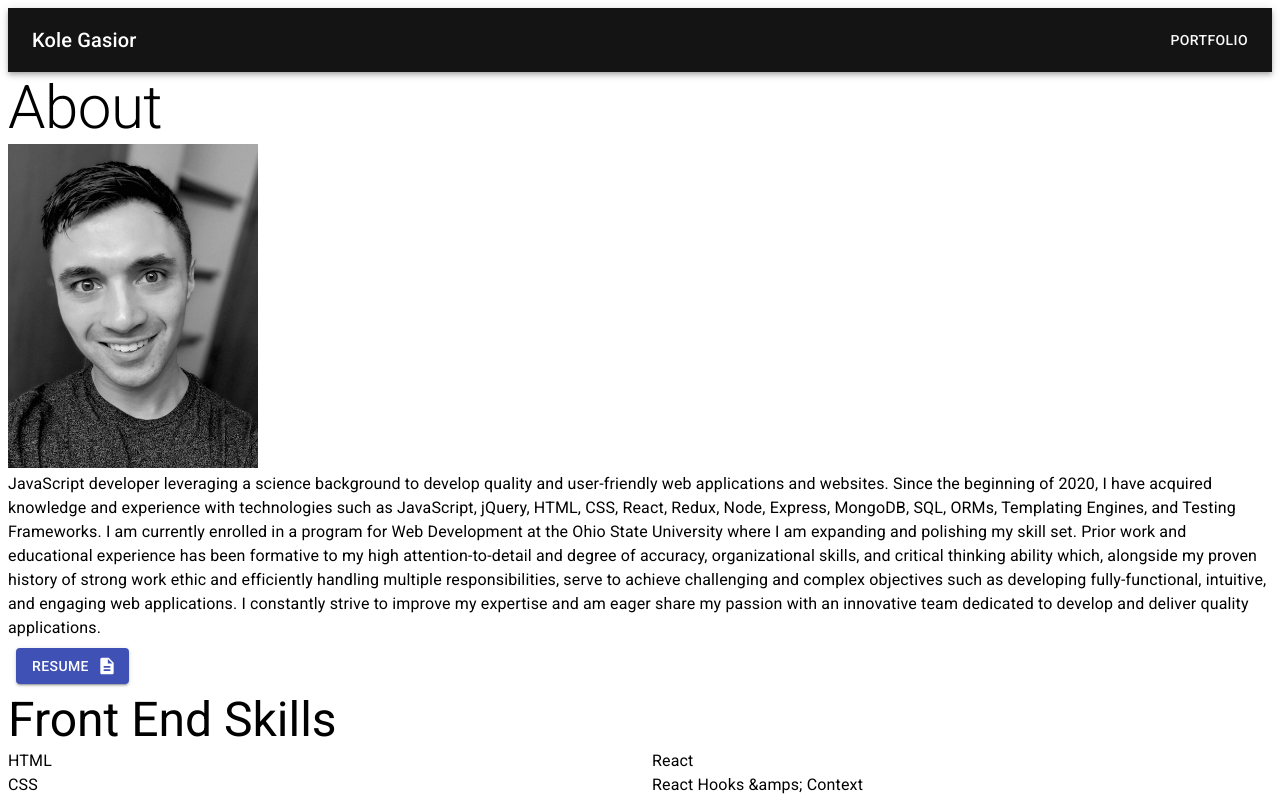
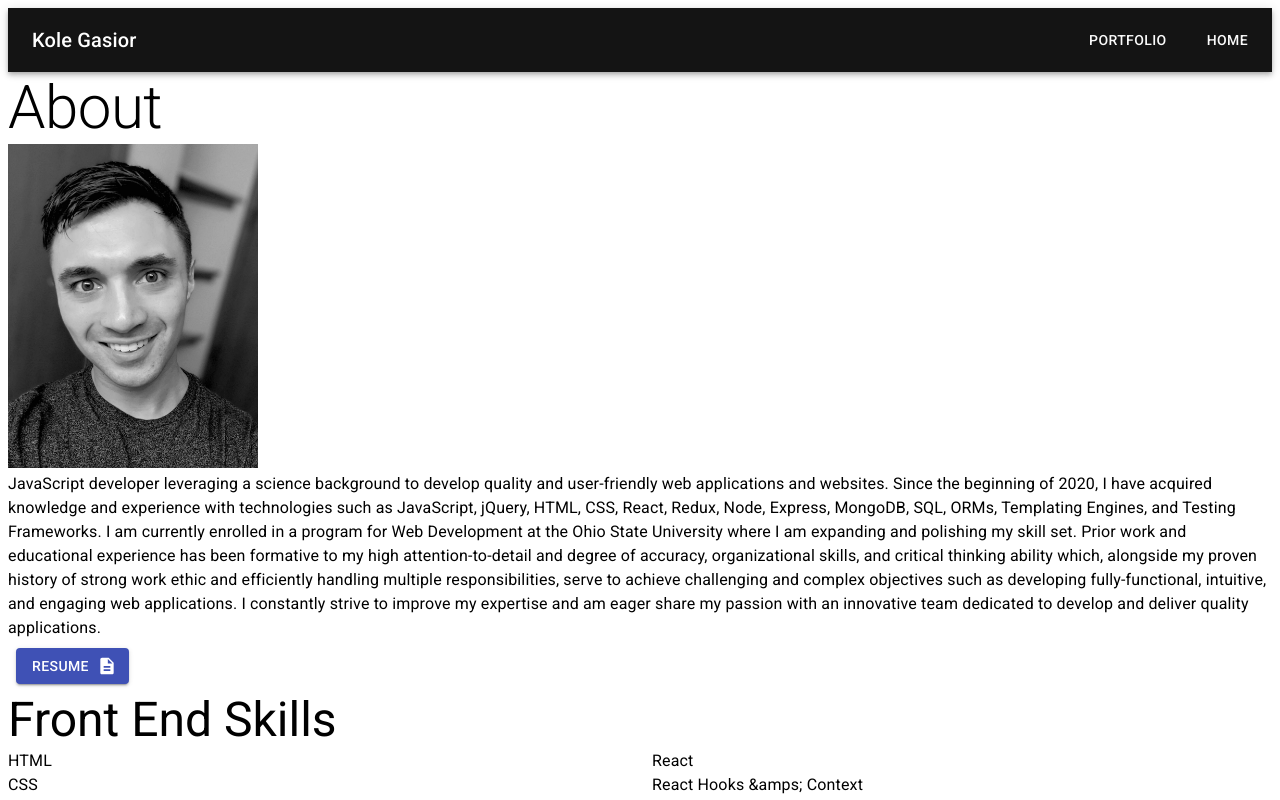
Before and after one commit to jkole822/Portfolio-3.0, a React (Create React App) app in the folder client/: page / in a window 1280 px wide. Shown: the top 800 px of the page. Built offline with nearby package versions, Linux system fonts and the light colour scheme.

Commit message:
render nav buttons simultaneously

```diff
--- a/client/src/App.js
+++ b/client/src/App.js
@@ -1,4 +1,4 @@
-import React, { useState } from "react";
+import React from "react";
 import { BrowserRouter, Switch, Route } from "react-router-dom";
 
 import Header from "./components/Header";
@@ -9,17 +9,11 @@ import Footer from "./components/Footer";
 import "./style.css";
 
 const App = () => {
-	const [headerState, setHeaderState] = useState("Home");
-
 	return (
 		<>
 			<div className="content">
 				<BrowserRouter>
-					<Header
-						handleHomeClick={() => setHeaderState("Home")}
-						handlePortfolioClick={() => setHeaderState("Portfolio")}
-						headerState={headerState}
-					/>
+					<Header />
 					<Switch>
 						<Route path="/" component={Landing} exact />
 						<Route path="/portfolio" component={Portfolio} exact />
--- a/client/src/components/Header/index.js
+++ b/client/src/components/Header/index.js
@@ -1,8 +1,9 @@
 import React from "react";
-import { makeStyles } from "@material-ui/core/styles";
+import Box from "@material-ui/core/Box";
 import AppBar from "@material-ui/core/AppBar";
 import Toolbar from "@material-ui/core/Toolbar";
 import Typography from "@material-ui/core/Typography";
+import { makeStyles } from "@material-ui/core/styles";
 import { Link } from "react-router-dom";
 
 import "./style.css";
@@ -16,32 +17,9 @@ const useStyles = makeStyles(theme => ({
 	},
 }));
 
-export default function Header({
-	headerState,
-	handleHomeClick,
-	handlePortfolioClick,
-}) {
+export default function Header() {
 	const classes = useStyles();
 
-	const renderNavButton = () => {
-		if (headerState === "Home") {
-			return (
-				<Link
-					to="/portfolio"
-					onClick={handlePortfolioClick}
-					className="nav-links"
-				>
-					<Typography variant="button">Portfolio</Typography>
-				</Link>
-			);
-		}
-
-		return (
-			<Link to="/" onClick={handleHomeClick} className="nav-links">
-				<Typography variant="button">Home</Typography>
-			</Link>
-		);
-	};
 	return (
 		<div className={classes.root}>
 			<AppBar id="app-bar" position="static">
@@ -49,8 +27,14 @@ export default function Header({
 					<Typography variant="h6" className={classes.title}>
 						Kole Gasior
 					</Typography>
-
-					{renderNavButton()}
+					<Box mr={5}>
+						<Link to="/portfolio" className="nav-links">
+							<Typography variant="button">Portfolio</Typography>
+						</Link>
+					</Box>
+					<Link to="/" className="nav-links">
+						<Typography variant="button">Home</Typography>
+					</Link>
 				</Toolbar>
 			</AppBar>
 		</div>
```
